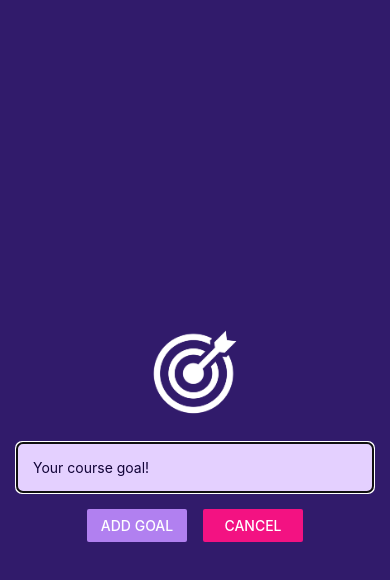
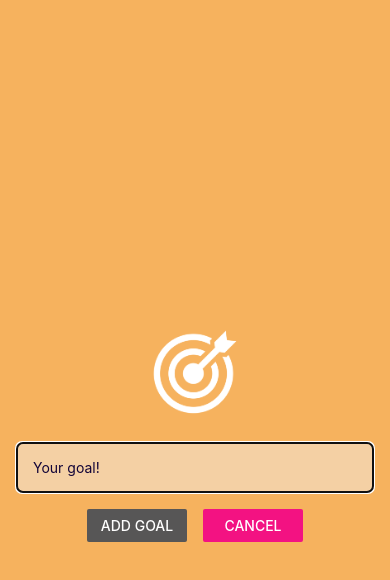
Before and after one commit to LauraTelqiu/Goal-Tracker-App, a React Native app: screen / in a window 390 px wide. Both pictures are taken after a click on the button "ADD NEW GOAL". Shown: the top 580 px of the page. Built offline with nearby package versions, Linux system fonts and the light colour scheme.

Commit message:
changed syling

```diff
--- a/App.js
+++ b/App.js
@@ -30,11 +30,11 @@ export default function App() {
 
   return (
     <>
-      <StatusBar style="light" />
+      <StatusBar style="dark" />
       <View style={styles.appContainer}>
         <Button
           title="Add New Goal"
-          color="#a065ec"
+          color="black"
           onPress={startAddGoalHandler}
         />
 
@@ -67,6 +67,7 @@ const styles = StyleSheet.create({
     flex: 1,
     paddingTop: 50,
     paddingHorizontal: 16,
+    backgroundColor: "#f6b25e"
   },
 
   goalsContanier: {
--- a/app.json
+++ b/app.json
@@ -5,7 +5,7 @@
     "version": "1.0.0",
     "orientation": "portrait",
     "icon": "./assets/icon.png",
-    "backgroundColor": "#1e085a",
+    "backgroundColor": "#f6b25e",
     "userInterfaceStyle": "light",
     "splash": {
       "image": "./assets/splash.png",
--- a/components/GoalInput.js
+++ b/components/GoalInput.js
@@ -18,13 +18,13 @@ const GoalInput = (props) => {
         <Image style={styles.image} source={require("../assets/images/goal.png")} />
         <TextInput
           style={styles.textInput}
-          placeholder="Your course goal!"
+          placeholder="Your goal!"
           onChangeText={goalInputHandler}
           value={enteredGoalText}
         />
         <View style={styles.buttonContanier}>
           <View style={styles.button}>
-            <Button title="Add Goal" onPress={addGoalHandler} color="#b180f0" />
+            <Button title="Add Goal" onPress={addGoalHandler} color="#575656" />
           </View>
           <View style={styles.button}>
             <Button title="Cancel" onPress={props.onCancel} color="#f31282" />
@@ -42,7 +42,7 @@ const styles = StyleSheet.create({
     justifyContent: "center",
     alignItems: "center",
     padding: 16,
-    backgroundColor: "#311b6b"
+    backgroundColor: "#f6b25e"
   },
   image: {
     width: 100,
@@ -51,8 +51,8 @@ const styles = StyleSheet.create({
   },
   textInput: {
     borderWidth: 1,
-    borderColor: "#e4d0ff",
-    backgroundColor: "#e4d0ff",
+    borderColor: "#fad09c",
+    backgroundColor: "#f4d0a4",
     color: "#120438",
     borderRadius: 6,
     width: "100%",
--- a/components/GoalItem.js
+++ b/components/GoalItem.js
@@ -21,13 +21,13 @@ const styles = StyleSheet.create({
   golaItem: {
     margin: 8,
     borderRadius: 6,
-    backgroundColor: "#5e0acc",
+    backgroundColor: "#f69825",
   },
   pressedItem: {
     opacity: 0.5,
   },
   goalText: {
-    color: "white",
+    color: "black",
     padding: 8,
   },
 });
--- /dev/null
+++ b/components/laura.css
@@ -0,0 +1,3 @@
+p {
+  color: #f69825
+}
```
